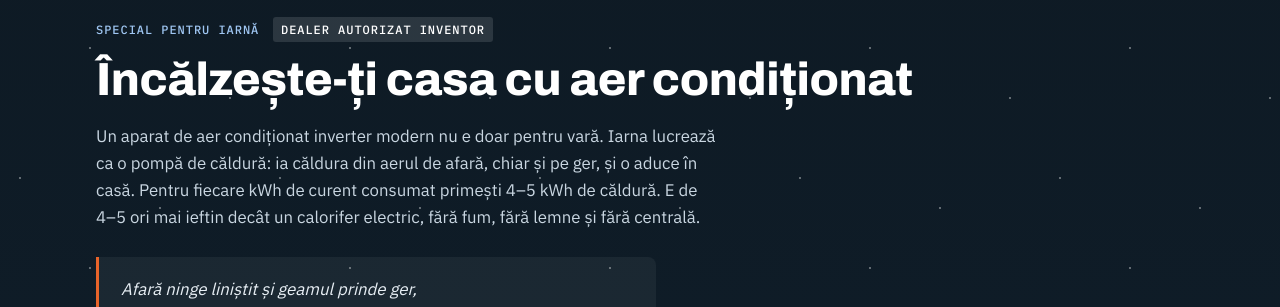
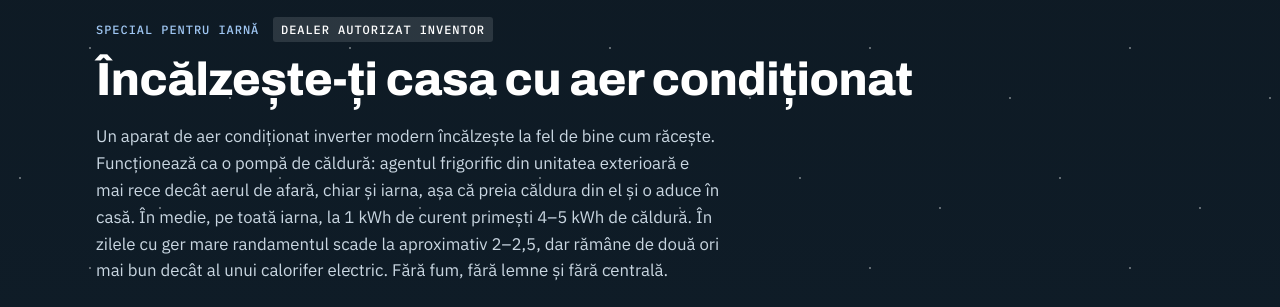
Before and after one commit to ocasvent/Site, a plain HTML site: page index.html in a window 1280 px wide. Shown: the part 1160-1467 px from the top of the page. Drawn offline with Linux system fonts and the light colour scheme.

Commit message:
Text iarna mai precis despre randament pe ger
Co-Authored-By: Claude Opus 5.5 <noreply@anthropic.com>
Claude-Session: https://claude.ai/code/session_019ea3RuuvMhsMwLYG4Yfdaj

```diff
--- a/index.html
+++ b/index.html
@@ -543,7 +543,7 @@ footer{border-top:1px solid var(--line);padding-block:32px;font-size:.85rem;colo
     <div class="wrap" style="position:relative">
       <span class="label">Special pentru iarnă</span> <span class="label" style="margin-left:10px;color:#fff;background:rgba(255,255,255,.12);padding:5px 8px;border-radius:3px">Dealer autorizat Inventor</span>
       <h2 id="iarna-h">Încălzește-ți casa cu aer condiționat</h2>
-      <p class="w-lead">Un aparat de aer condiționat inverter modern nu e doar pentru vară. Iarna lucrează ca o pompă de căldură: ia căldura din aerul de afară, chiar și pe ger, și o aduce în casă. Pentru fiecare kWh de curent consumat primești 4–5 kWh de căldură. E de 4–5 ori mai ieftin decât un calorifer electric, fără fum, fără lemne și fără centrală.</p>
+      <p class="w-lead">Un aparat de aer condiționat inverter modern încălzește la fel de bine cum răcește. Funcționează ca o pompă de căldură: agentul frigorific din unitatea exterioară e mai rece decât aerul de afară, chiar și iarna, așa că preia căldura din el și o aduce în casă. În medie, pe toată iarna, la 1 kWh de curent primești 4–5 kWh de căldură. În zilele cu ger mare randamentul scade la aproximativ 2–2,5, dar rămâne de două ori mai bun decât al unui calorifer electric. Fără fum, fără lemne și fără centrală.</p>
       <blockquote class="w-poem">
         Afară ninge liniștit și geamul prinde ger,<br>
         Dar casa ta e caldă, ca o vară sub un cer.<br>
```
